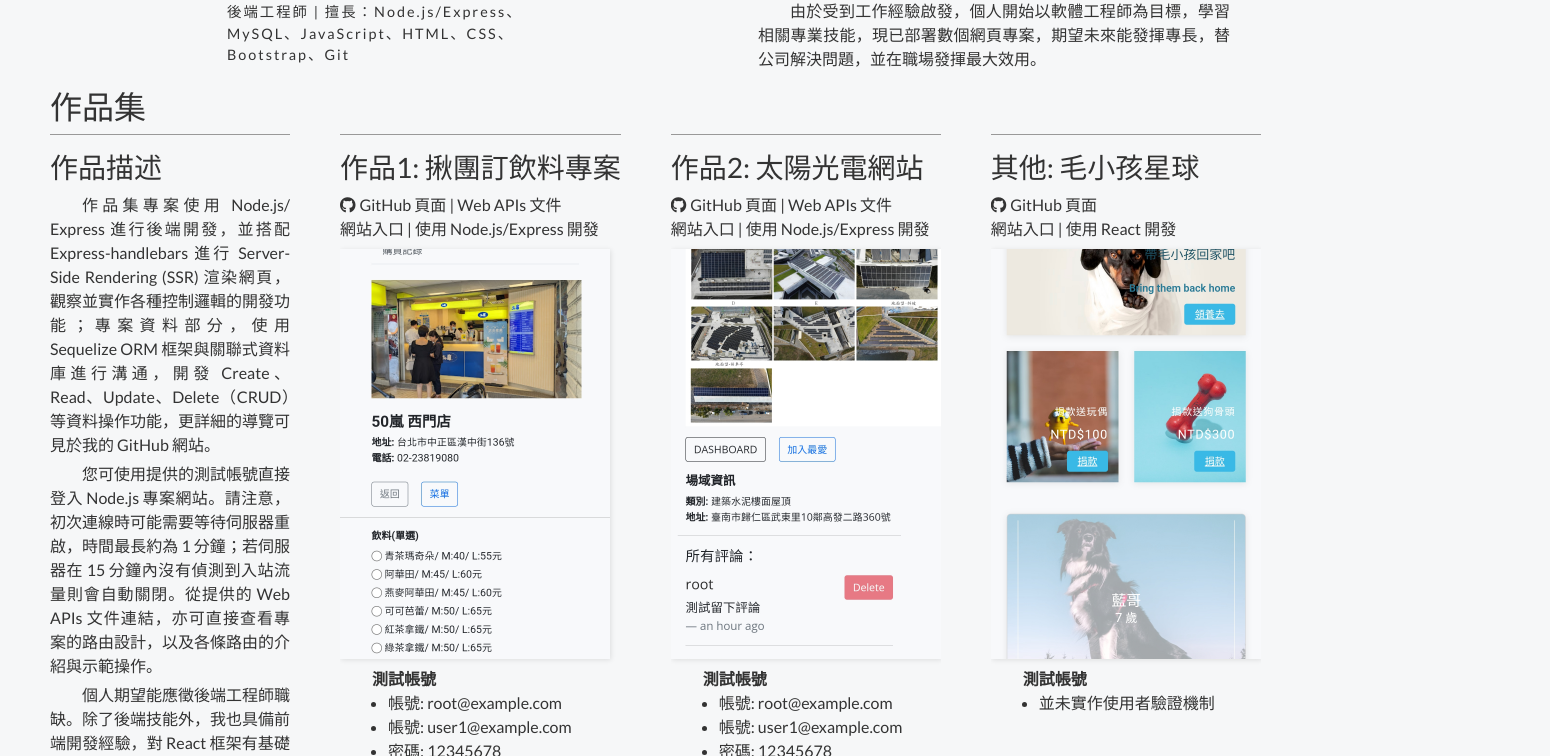
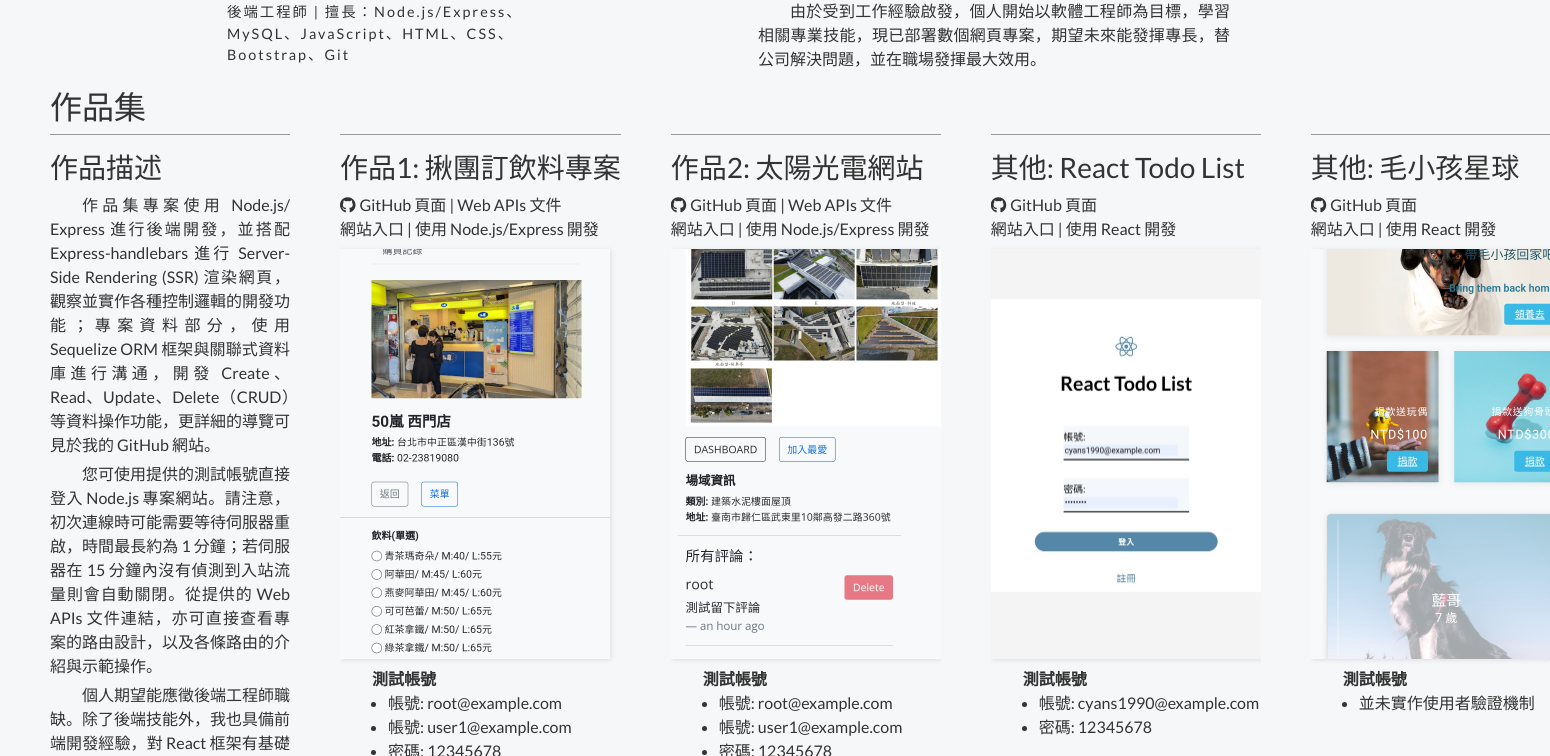
Before and after one commit to cyanshub/sp-resume-be-080624, a React (Vite) app: page /sp-resume-be-080624/resumes in a window 1280 px wide. Shown: the part 320-1076 px from the top of the page, 1550 px wide, since content can reach past the window. Built offline with nearby package versions, Linux system fonts and the light colour scheme.

Commit message:
微調作品集 if elseif 的寫法, 並新增作品

```diff
--- a/data.json
+++ b/data.json
@@ -26,12 +26,24 @@
     },
     {
       "id": 3,
+      "title": "其他: React Todo List",
+      "language": "React",
+      "linkGitHub": "https://github.com/cyanshub/sp-todolist-react-072524",
+      "linkWebAPIs": "",
+      "websiteRender": "https://cyanshub.github.io/sp-todolist-react-072524",
+      "cover": "images/sp3.jpg",
+      "root": "",
+      "userMe": "cyans1990@example.com",
+      "password": "12345678"
+    },
+    {
+      "id": 4,
       "title": "其他: 毛小孩星球",
       "language": "React",
       "linkGitHub": "https://github.com/cyanshub/sp-adopt-react-071924",
       "linkWebAPIs": "",
       "websiteRender": "https://cyanshub.github.io/sp-adopt-react-071924/",
-      "cover": "images/sp3.jpg",
+      "cover": "images/sp4.jpg",
       "root": "",
       "user1": "",
       "password": ""
--- a/src/components/ResumePageComponents/SkillSection.jsx
+++ b/src/components/ResumePageComponents/SkillSection.jsx
@@ -8,7 +8,8 @@
         <h3 className="skill-name">作品描述</h3>
         <p className="skill-description">
           作品集專案使用 Node.js/ Express 進行後端開發，並搭配 Express-handlebars 進行 Server-Side
-          Rendering (SSR) 渲染網頁，觀察並實作各種控制邏輯的開發功能；專案資料部分，使用 Sequelize ORM 框架與關聯式資料庫進行溝通，開發
+          Rendering (SSR) 渲染網頁，觀察並實作各種控制邏輯的開發功能；專案資料部分，使用 Sequelize ORM
+          框架與關聯式資料庫進行溝通，開發
           Create、Read、Update、Delete（CRUD）等資料操作功能，更詳細的導覽可見於我的 GitHub 網站。
         </p>
         <p className="skill-description">
@@ -18,7 +19,9 @@
           文件連結，亦可直接查看專案的路由設計，以及各條路由的介紹與示範操作。
         </p>
         <p className="skill-description">
-          個人期望能應徵後端工程師職缺。除了後端技能外，我也具備前端開發經驗，對 React 框架有基礎認知，可將過去學習切版時的其他作品以 React 重新撰寫。這些經驗幫助我更好地理解全端開發流程，並提高與前端工程師協作的效率。
+          個人期望能應徵後端工程師職缺。除了後端技能外，我也具備前端開發經驗，對 React
+          框架有基礎認知，可將過去學習切版時的其他作品以 React
+          重新撰寫。這些經驗幫助我更好地理解全端開發流程，並提高與前端工程師協作的效率。
         </p>
       </div>
 
@@ -79,18 +82,29 @@
               <div className="mt-2">
                 <strong>測試帳號</strong>
               </div>
-
               {
+                // 寫成箭頭函式的形式, 並用小括號立即執行
+                (() => {
                   // 依密碼的有無決定是否顯示帳號資訊
-                sp.password ? (
+                  if (sp.root) {
+                    return (
                       <>
                         <StyledLi className="ms-3">帳號: {sp.root}</StyledLi>
                         <StyledLi className="ms-3">帳號: {sp.user1}</StyledLi>
                         <StyledLi className="ms-3 mb-3">密碼: {sp.password}</StyledLi>
                       </>
-                ) : (
-                  <StyledLi className="ms-3">並未實作使用者驗證機制</StyledLi>
-                )
+                    );
+                  } else if (sp.userMe) {
+                    return (
+                      <>
+                        <StyledLi className="ms-3">帳號: {sp.userMe}</StyledLi>
+                        <StyledLi className="ms-3 mb-3">密碼: {sp.password}</StyledLi>
+                      </>
+                    );
+                  } else {
+                    return <StyledLi className="ms-3">並未實作使用者驗證機制</StyledLi>
+                  }
+                })()
               }
             </ul>
           </div>
```
Also changed, not shown: public/images/sp3.jpg, public/images/sp4.jpg (added). Lines whose indentation alone changed are shown as unchanged.
